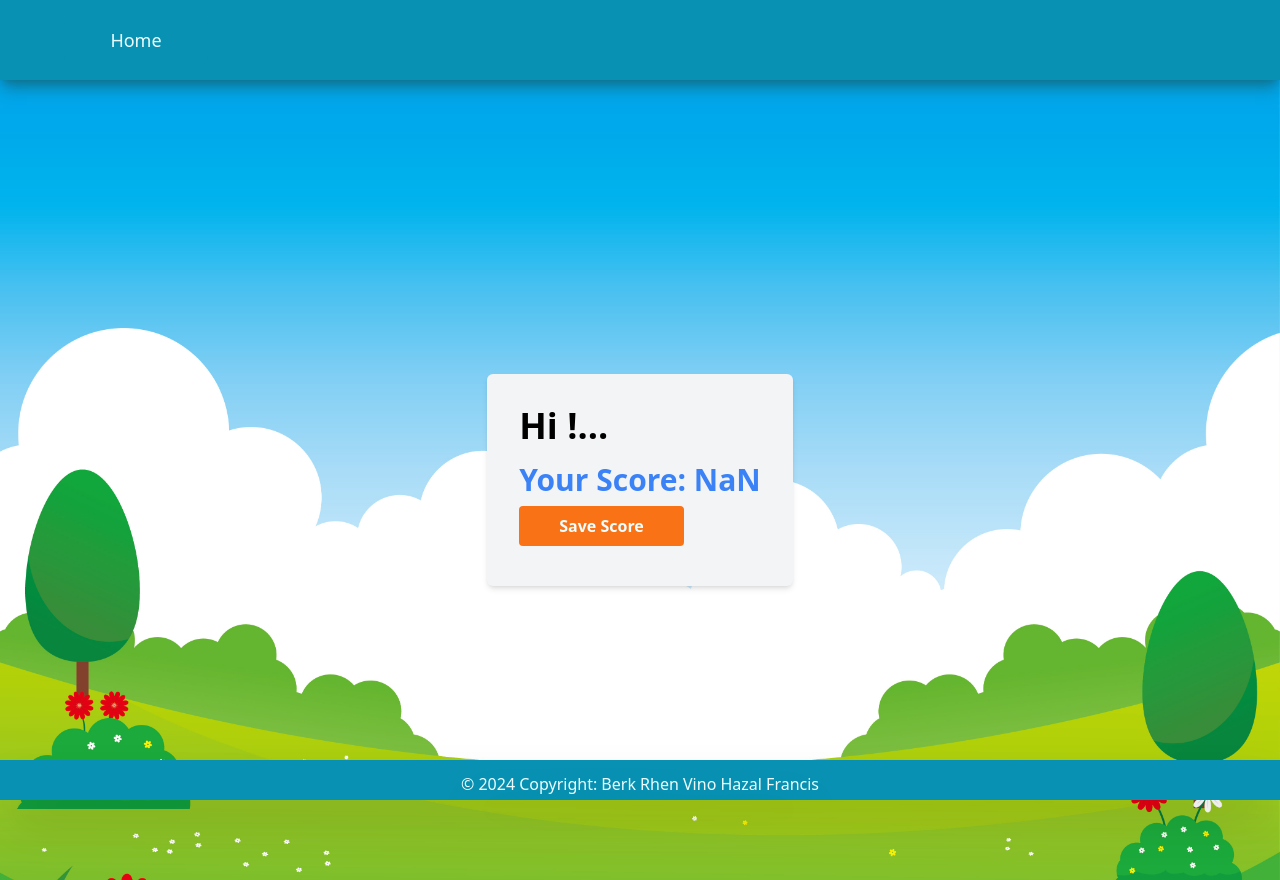
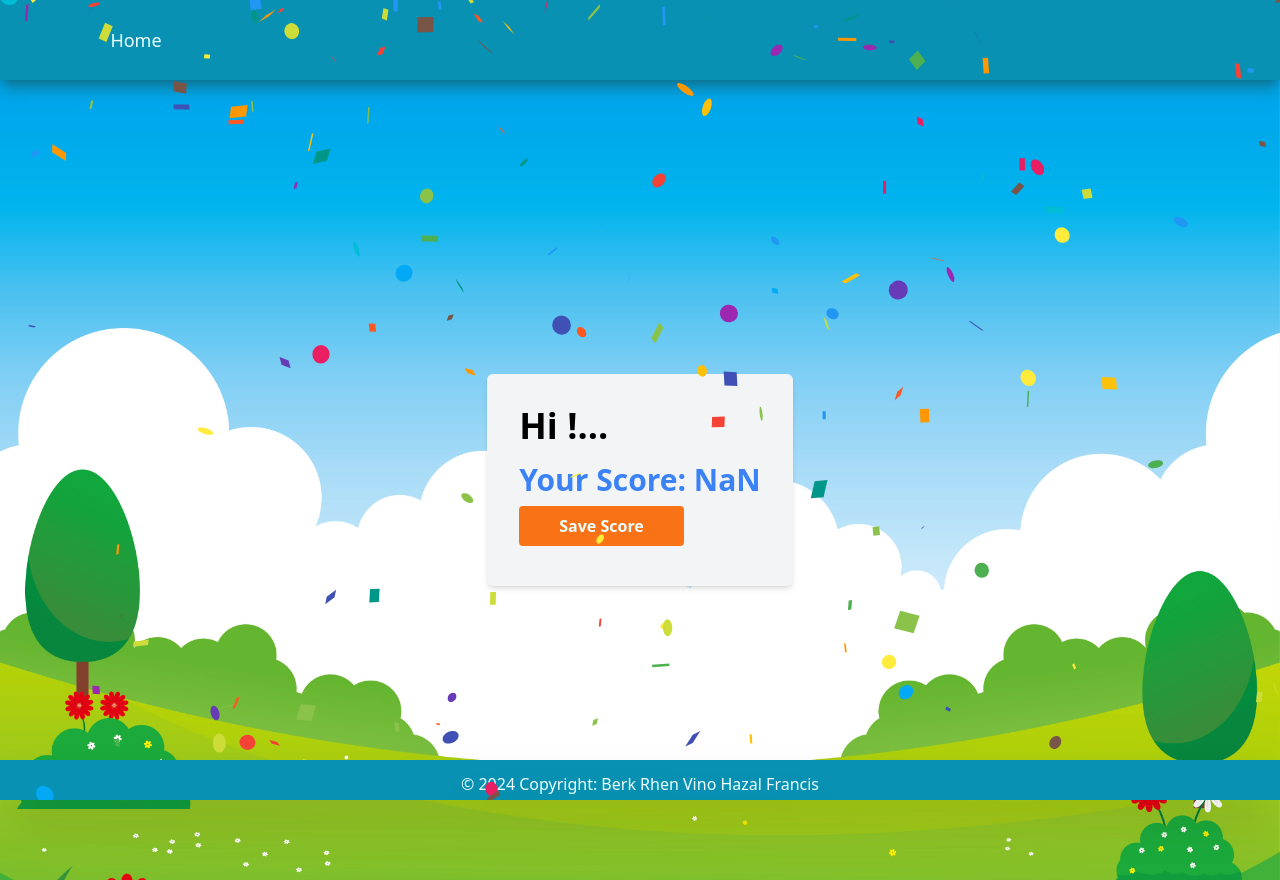
Before and after one commit to mdtoy-dev/Edicatation, a React app: page /score in a window 1280 px wide. Built offline with nearby package versions, Linux system fonts and the light colour scheme; the HTML template or start-up script is replaced by a standard one.

Commit message:
confetti added to score component

```diff
--- a/package.json
+++ b/package.json
@@ -13,6 +13,7 @@
     "@headlessui/react": "^1.7.18",
     "@heroicons/react": "^2.1.1",
     "react": "^18.2.0",
+    "react-confetti": "^6.1.0",
     "react-dom": "^18.2.0",
     "react-player": "^2.15.1",
     "react-router": "^6.22.3",
--- a/src/components/ScoreComp.jsx
+++ b/src/components/ScoreComp.jsx
@@ -1,6 +1,7 @@
 import React from "react";
 import { useState } from "react";
 import { Link } from "react-router-dom";
+import Confetti from 'react-confetti'
 
 
 const scoreList = []
@@ -23,7 +24,9 @@ function Score({ scoreCount }) {
 
   return (
   <div>
-    {showButton ? (<div className="flex items-center justify-center h-screen">
+          <Confetti />
+    {showButton ? (
+    <div className="flex items-center justify-center h-screen">
       <div className="bg-gray-100 p-8 rounded-md shadow-md">
 
       <div className="text-4xl font-bold mb-4">
```
Also changed, not shown: 1 other file (tests, documents, lock files or other folders).
